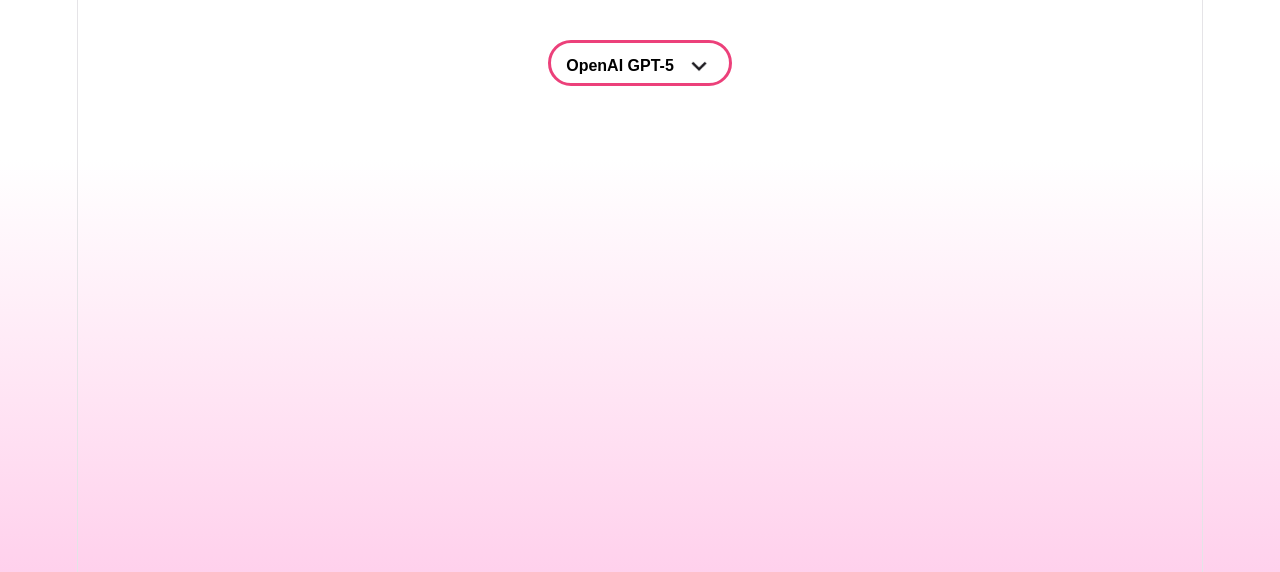
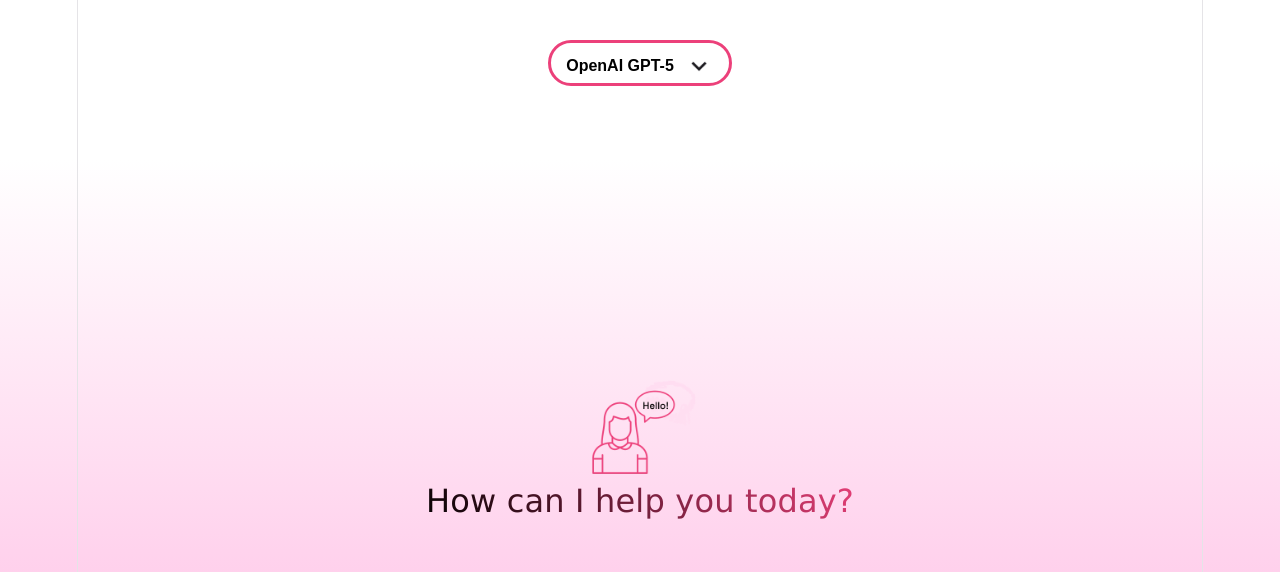
Before and after one commit to TanatswaSibanda/ai-chatbot, a React (Vite) app: page / in a window 1280 px wide. Shown: the top 572 px of the page. Built offline with nearby package versions, Linux system fonts and the light colour scheme.

Commit message:
Chore: Added Icon and Opening Text

```diff
--- a/src/App.css
+++ b/src/App.css
@@ -38,3 +38,30 @@
 .img {
     width: 30px;
 }
+
+.bottom {
+    display: flex;
+    justify-content: center;
+    align-items: center;
+    flex-direction: column;
+    gap: 0;
+    margin-top: 25%;
+}
+
+.person-icon {
+    width: 120px;
+    padding: 0;
+
+}
+
+h3 {
+    margin-top: 0;
+    background: linear-gradient(50deg, #000000 0%, #EC407A 100%);
+    -webkit-background-clip: text;
+    -webkit-text-fill-color: transparent;
+    font-size: xx-large;
+    padding: 10px;
+    font-weight: 500;
+    font-family: Verdana, Geneva, Tahoma, sans-serif;
+
+}
--- a/src/App.jsx
+++ b/src/App.jsx
@@ -1,4 +1,5 @@
 import dropdown from './assets/keyboard_arrow_up.png'
+import person from './assets/Logo.png'
 import './App.css'
 
 function App() {
@@ -11,6 +12,11 @@
           <img src={dropdown} alt="image" className='img' />
         </button>
       </div>
+      <div className='bottom'>
+        <img src={person} alt="" className='person-icon' />
+        <h3>How can I help you today?</h3>
+
+      </div>
     </div>
 
 
```
